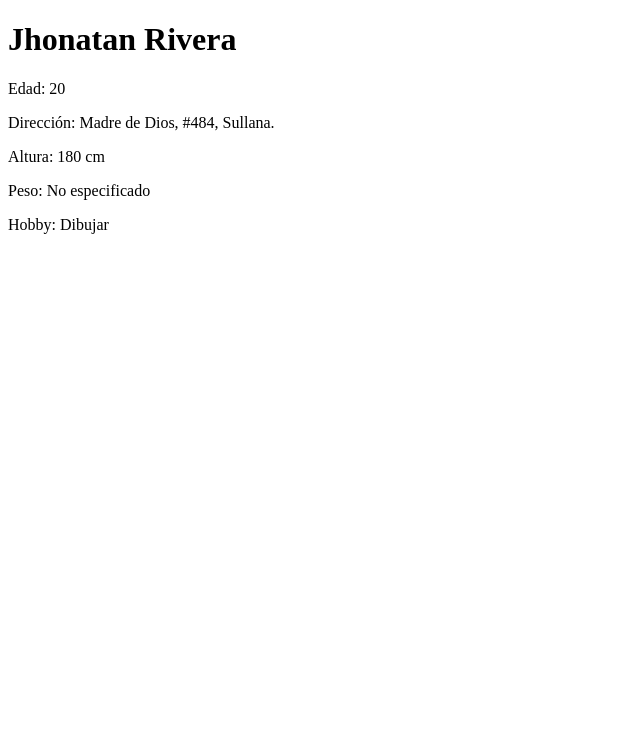
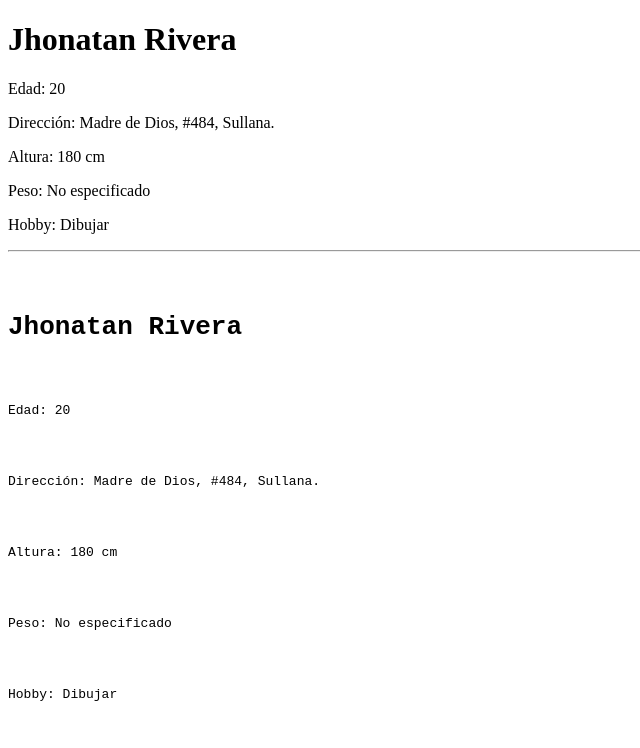
Before and after one commit to JhonatanR18/JavaScript_2, a plain HTML site: page profile/perfil.html in a window 1280 px wide. Shown: the whole page, without its empty margins (0-640 px from the left). Drawn offline with Linux system fonts and the light colour scheme.

Commit message:
Actividad: Definiendo una función con parámetros predeterminados. Finalizada

```diff
--- a/profile/perfil.html
+++ b/profile/perfil.html
@@ -7,6 +7,11 @@
 </head>
 <body>
     <div id="perfil"></div>
+    <hr>
+    <pre id="datos1"></pre>
+    <pre id="datos2"></pre>
+    <pre id="datos3"></pre>
+    <pre id="datos4"></pre>
     <script src="../profile/scripts/script.js"></script>
 </body>
 </html>
--- a/profile/scripts/script.js
+++ b/profile/scripts/script.js
@@ -20,3 +20,24 @@ const contenidoPerfil = `
         <p>Hobby: ${misDatosFísicos.hobby || "No especificado"}</p>
 `
 perfilSelector.innerHTML = contenidoPerfil
+
+// Parámetro id tiene un valor predeterminado de "datos3"
+function printProfile (id = "datos3"){
+    // accede al contenedor <pre> con el id especificado
+    const datos = document.getElementById(id)
+    // template string con los datos del objeto
+    const contenido = `
+        <h1>${misDatosFísicos.nombre || "No especificado"}</h1>
+        <p>Edad: ${misDatosFísicos.edad || "No especificado"}</p>
+        <p>Dirección: ${misDatosFísicos.dirección.calle || "No especificado"}, ${misDatosFísicos.dirección.número || "No especificado"}, ${misDatosFísicos.dirección.ciudad || "No especificado"}.</p>
+        <p>Altura: ${misDatosFísicos.altura || "No especificado"}</p>
+        <p>Peso: ${misDatosFísicos.peso || "No especificado"}</p>
+        <p>Hobby: ${misDatosFísicos.hobby || "No especificado"}</p>
+    `
+     // Asigna el HTML generado a innerHTML del contenedor <pre>
+    datos.innerHTML = contenido
+}
+// Llama a la función printProfile sin argumentos
+// Imprimirá en "datos3" por defecto
+printProfile()
+// printProfile("datos2")
```
